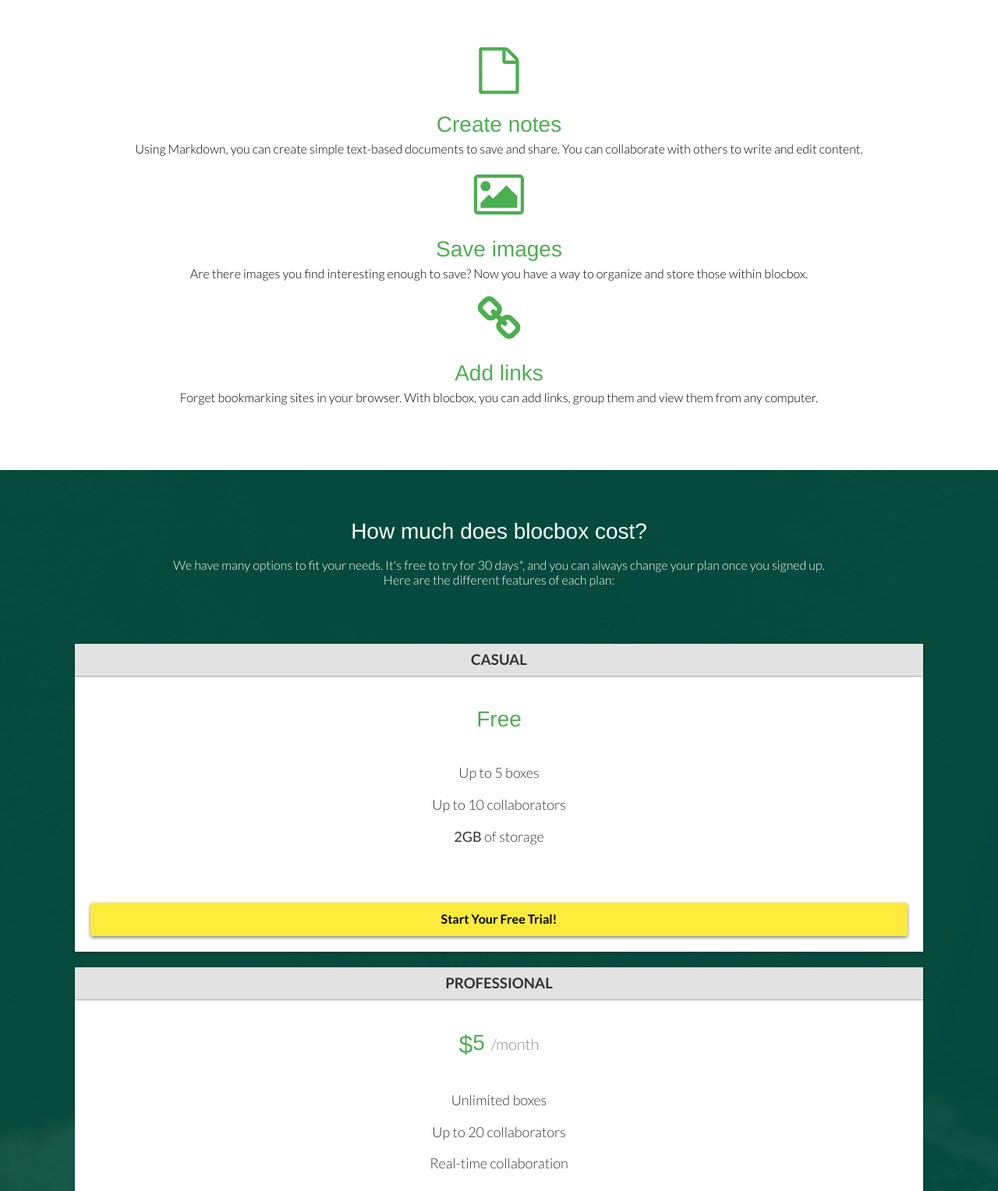
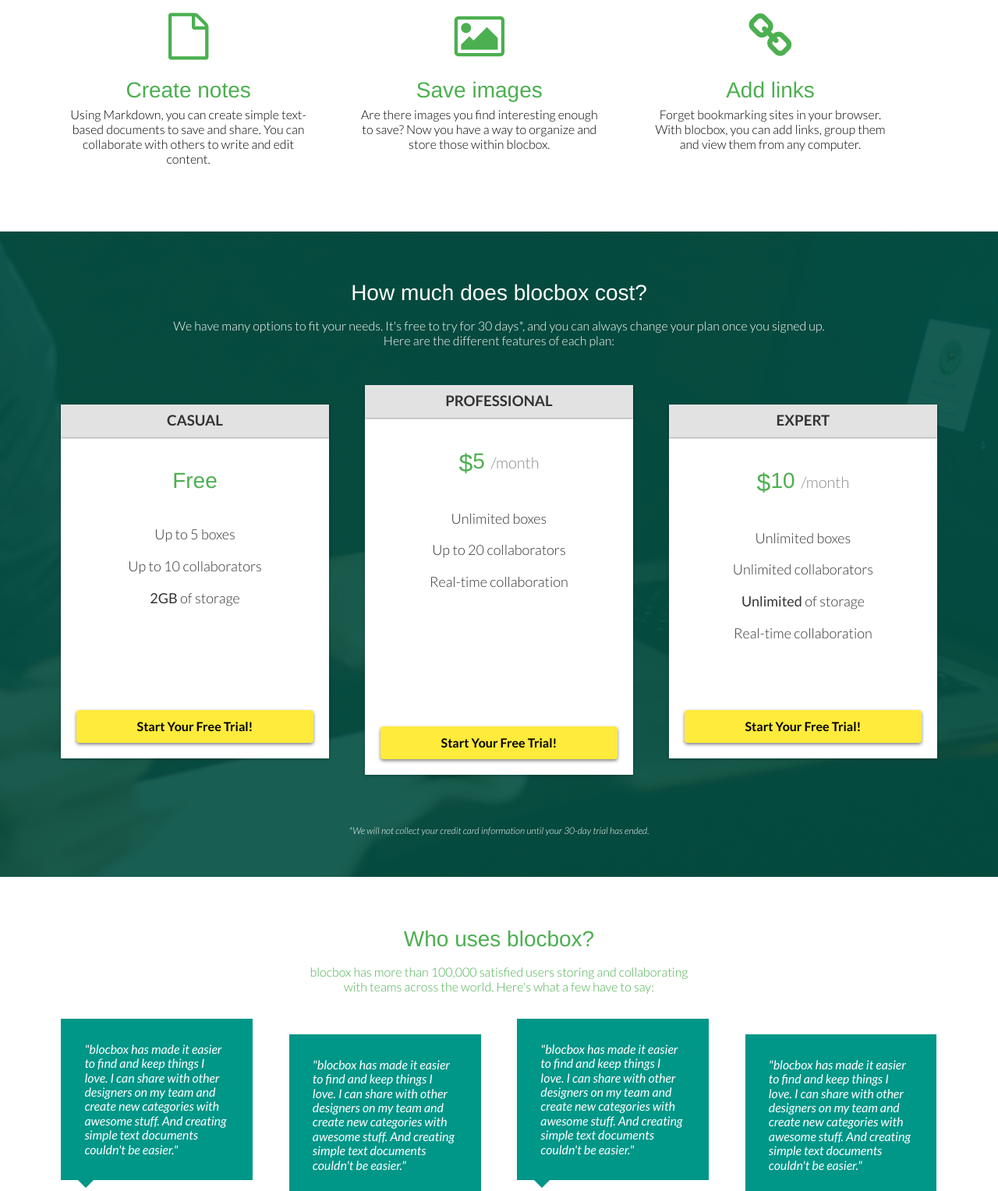
Before and after one commit to Chickeekay/Blocbox, a plain HTML site: page index.html in a window 1280 px wide. Shown: the part 723-2251 px from the top of the page at 78% size. Drawn offline with Linux system fonts and the light colour scheme; grey boxes are pictures that could not be loaded; files whose address does not match are found by name.

Commit message:
Media Queries Completed

```diff
--- a/css/style.css
+++ b/css/style.css
@@ -405,8 +405,6 @@
      display: block;
    }
 
-
-
    /*TRIAL MEDIA QUERY FOOTER
    @media (min-width: 320px) {
       footer{
@@ -426,11 +424,100 @@
         padding: 2em 0 2em 1.5em;
       }
     }
-*/
 
-    /*ORIGINAL MEDIA QUERY FOOTER
-   @media (min-width: 992px) {
-      footer{
+    /*MEDIA QUERIES*/
+    @media (min-width: 768px) {
+      .container {
+        width: 750px;
+      }
+      .one-half, .one-third, .one-fourth {
+        width:96%;
+        float:left;
+        position:relative;
+        min-height: 1px;
+        margin:0 2% 20px;
+      }
+       .one-half {
+         width: 46%;
+       }
+       .one-third {
+         width: 29.3333%
+       }
+       .one-fourth {
+         width: 21%;
+       }
+       .logo-header {
+         display: block;
+         min-height: 1px;
+         text-align: left;
+         margin:10px 45px;
+         float: left;
+       }
+       .logo-header img {
+         display: inline;
+         text-align: center;
+       }
+       .nav-header {
+         min-height: 1px;
+         margin: 25px;
+         text-align: right;
+       }
+       .nav-header li {
+         display: inline;
+         width: 100%;
+         height: 100%;
+         margin: 20px 20px 20px 20px;
+       }
+       .benefits {
+         text-align: center;
+         display:block;
+         position:relative;
+       }
+       .benefits ul {
+         margin: 0 auto;
+         padding:4em 0;
+       }
+       .benefits ul li {
+         list-style-type: none;
+         display: inline-block;
+       }
+       .benefits i {
+         color:#4CAF50;
+         font-size:60px;
+         margin:0;
+         vertical-align: middle;
+       }
+       .benefits h2 {
+         color:#4CAF50;
+       }
+       .pricing ul {
+          margin:0 auto;
+          padding:2em 0;
+        }
+        .pricing ul li {
+          list-style-type: none;
+        }
+       .box {
+         padding:0 15px 15px;
+         background: #FFFFFF;
+         box-shadow: 0px 2px 4px 0px rgba(0,0,0,0.20);
+         min-height: 439px;
+         position: relative;
+         margin-top: 25px;
+       }
+       .box.middle {
+         min-height: 485px;
+         margin-top:0px;
+       }
+       .one-third .one-fourth {
+        float: left;
+        position:relative;
+        min-height: 1px;
+       }
+       .testimonials li.one-fourth.shifted {
+        margin-top: 20px
+       }
+       footer {
          background-color: #009688;
          background-image: linear-gradient(to left,
             #009688 0%, #009688 33.33337%, #004D40 33.33337%, #004D40 100%);
@@ -446,21 +533,23 @@
        footer .logo {
          padding: 2em 0 2em 1.5em;
        }
-    }
-*/
-    /*ORIGINAL MEDIA QUERIES FOUND UNDER THE GRID SECTION
        @media (min-width: 992px) {
          .container {
            width: 970px;
          }
          .one-half {
-        width: 46%;
+           width:46%;
          }
          .one-third {
-        width: 29.3333%
+           width:29.33333%;
          }
          .one-fourth {
-        width: 21%;
+           width:21%;
+         }
+    }
+    @media (min-width: 992px) {
+      .container {
+        width: 970px;
       }
     }
     @media (min-width: 1200px) {
@@ -468,48 +557,3 @@
         width: 1170px;
       }
     }
-    header {
-     color:#FFFFFF;
-     background: #34495E;
-     background-image: linear-gradient(206deg, #009688 0%, #004D40 100%);
-    }
-    header nav {
-      padding:1em 0;
-    }
-    header nav ul {
-      display:inline;
-      text-align: right;
-      float:right;
-      margin:0;
-    }
-    header nav ul > li {
-      list-style-type: none;
-      display: inline-block;
-      margin:0 15px;
-    }
-    header nav ul > li.btn-outline {
-      padding:10px 15px;
-      border:2px solid #FFFFFF;
-      border-radius: 4px;
-    }
-    header nav ul > li.btn-outline:hover {
-      background:#FFFFFF;
-    }
-    header nav ul > li > a {
-      color:#FFFFFF;
-      text-decoration: none;
-    }
-    header nav ul > li.btn-outline:hover > a {
-      color:#34495E;
-    }
-*/
-/* TAB or DESKTOP BENEFITS container
-.one-third, .one-fourth {
- float: left;
- position:relative;
- min-height: 1px;
-}
-.testimonials li.one-fourth.shifted {
- margin-top: 20px
-}
-*/
--- a/index.html
+++ b/index.html
@@ -42,14 +42,17 @@
     float: center;
     background-color: white;">
       <ul class="container">
+        <li class="one-third">
           <i class="fa fa-file-o"></i>
           <h2>Create notes</h2>
           <p>Using Markdown, you can create simple text-based documents to save and share. You can collaborate with others to write and edit content.</p>
         </li>
+        <li class="one-third">
           <i class="fa fa-picture-o"></i>
           <h2>Save images</h2>
           <p>Are there images you find interesting enough to save? Now you have a way to organize and store those within blocbox.</p>
         </li>
+        <li class="one-third">
           <i class="fa fa-link"></i>
           <h2>Add links</h2>
           <p>Forget bookmarking sites in your browser. With blocbox, you can add links, group them and view them from any computer.</p>
```
Lines whose indentation alone changed are shown as unchanged.
